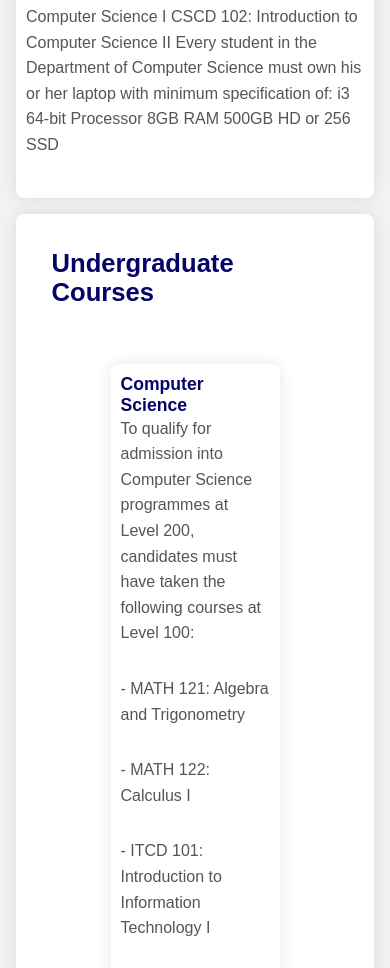
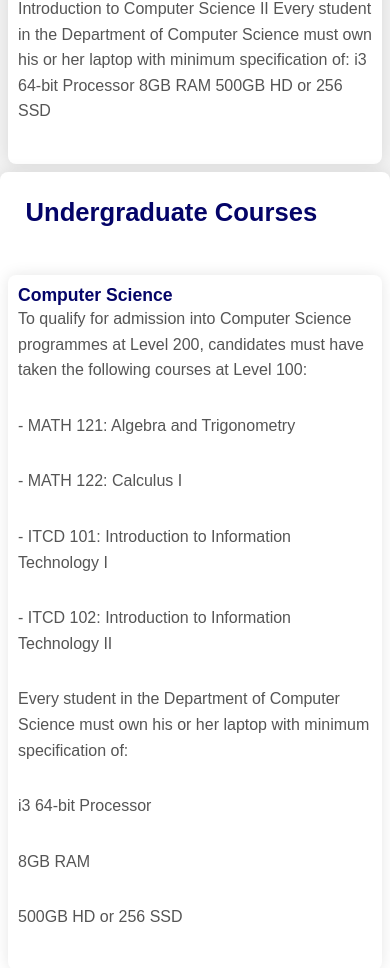
Before and after one commit to blip-cmd/cs-website-attempt-2023, a plain HTML site: page undergrad.html in a window 390 px wide. Shown: the part 1010-1978 px from the top of the page. Drawn offline with Linux system fonts and the light colour scheme.

Commit message:
Responsive Mphill, Undergrad pages

```diff
--- a/style.css
+++ b/style.css
@@ -680,7 +680,7 @@ p {
 
     .about-content {
         padding: 10px;
-        margin: 1em;
+        margin: .5em;
     }
 
     .about-content h2 {
@@ -726,4 +726,36 @@ p {
     form {
         width: 90%;
     }
+
+    .intro-hm .intro-txt h1{
+        font-size: 3em;
+    }
+
+
+    .benefits-container {
+        margin: 0;
+    }
+
+    .benefits-container .benefits-experts, .benefits-container .benefits-certificate {
+        max-width:100%;
+    }
+
+    .benefits-container {
+        flex-direction: column;
+        margin-bottom: 35px;
+    }
+
+    #undergrad-content{
+        padding:0;
+        margin:0;
+    }
+
+    .about-image img {
+        margin-bottom: 30px;
+    }
+
+    #mphill-container{
+        margin: .5em;
+        padding:0
+    }
 }
--- a/undergrad.html
+++ b/undergrad.html
@@ -47,7 +47,7 @@
     </div>
 
 
-    <div class="benefits about-content">
+    <div class="benefits about-content" id="undergrad-content">
         <h3>Undergraduate Courses </h3>
         <div class="benefits-container">
             <div class="benefits-experts about-content">
```
Also changed, not shown: mphill.html (+1 -1 lines).
